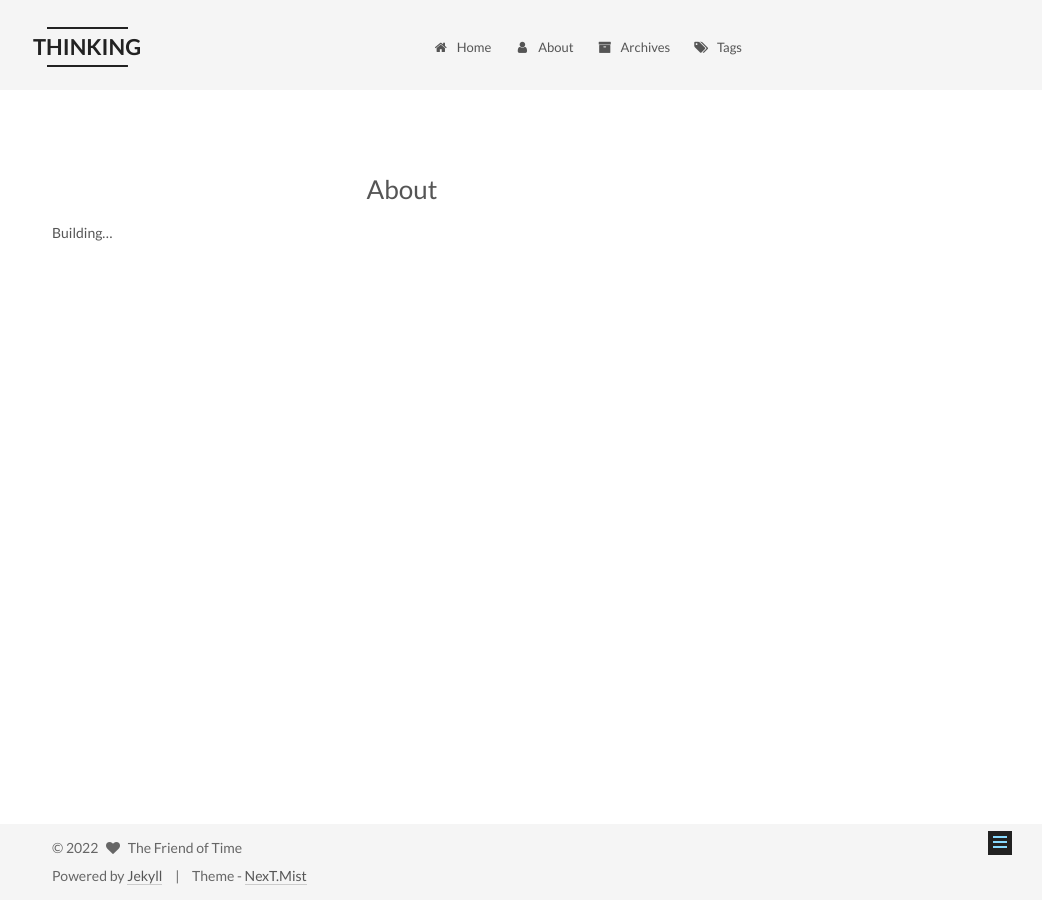
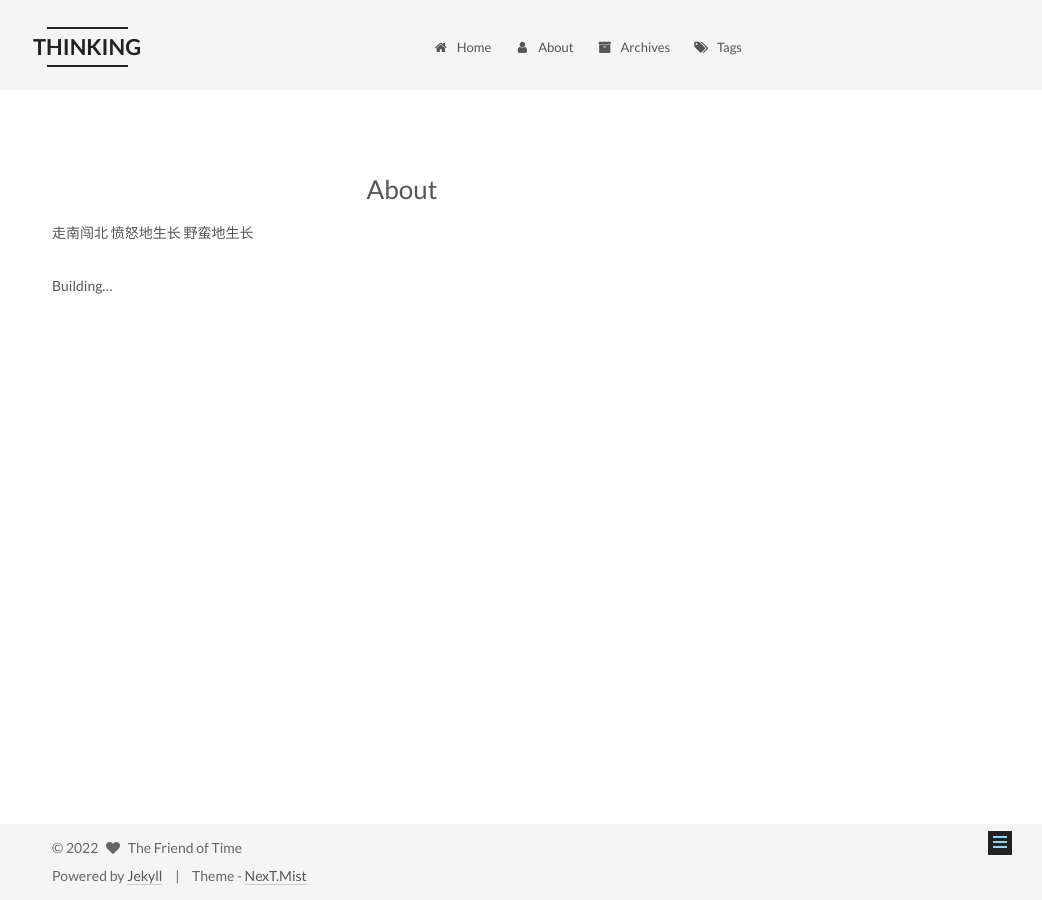
Before and after one commit to youngvoice/youngvoice.github.io.jekyll, a Jekyll site: the page built from about/index.md, in a window 1280 px wide. Shown: the whole page, without its empty margins (238-1280 px from the left). Built offline with Jekyll 4.4.1, drawn with Linux system fonts in a browser that asks for light colours.

Commit message:
update about

```diff
--- a/about/index.md
+++ b/about/index.md
@@ -2,5 +2,9 @@
 layout: page
 type: about
 ---
+走南闯北
+愤怒地生长
+野蛮地生长
+
 
 Building...
```
